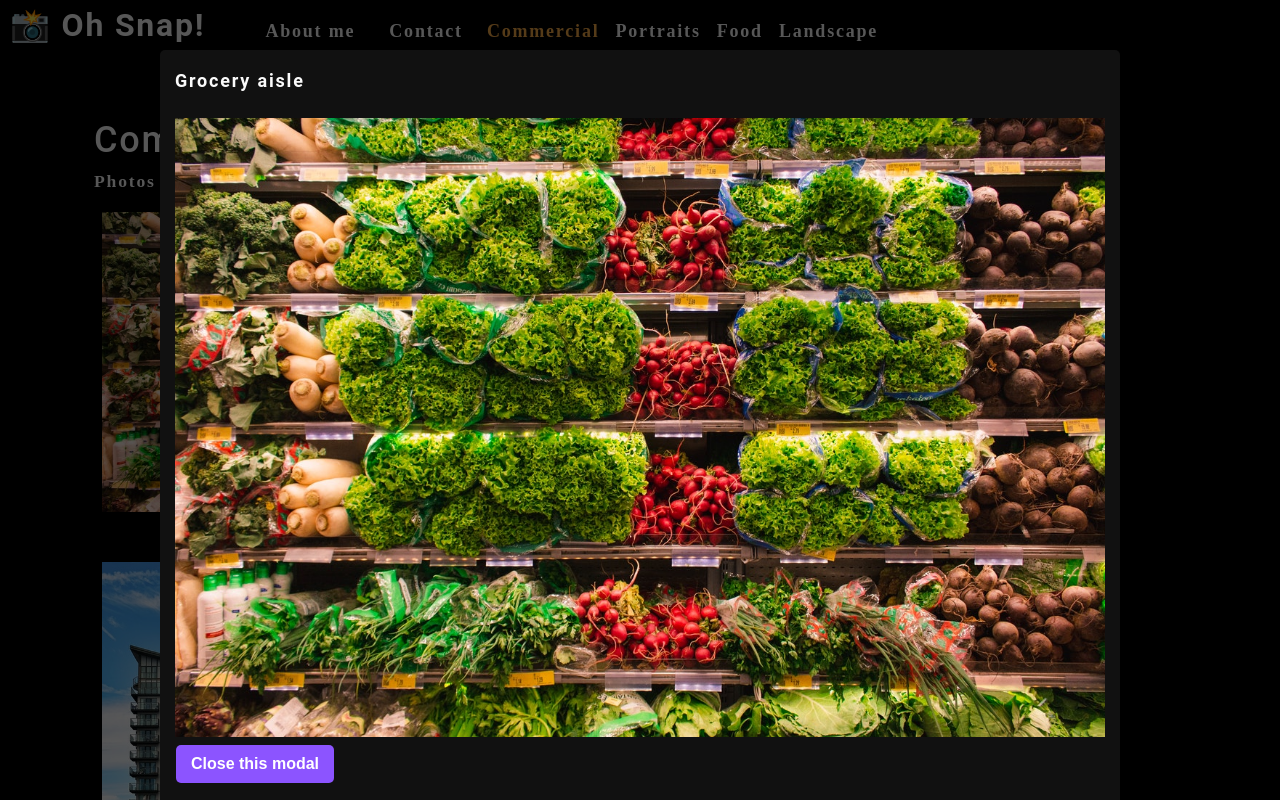
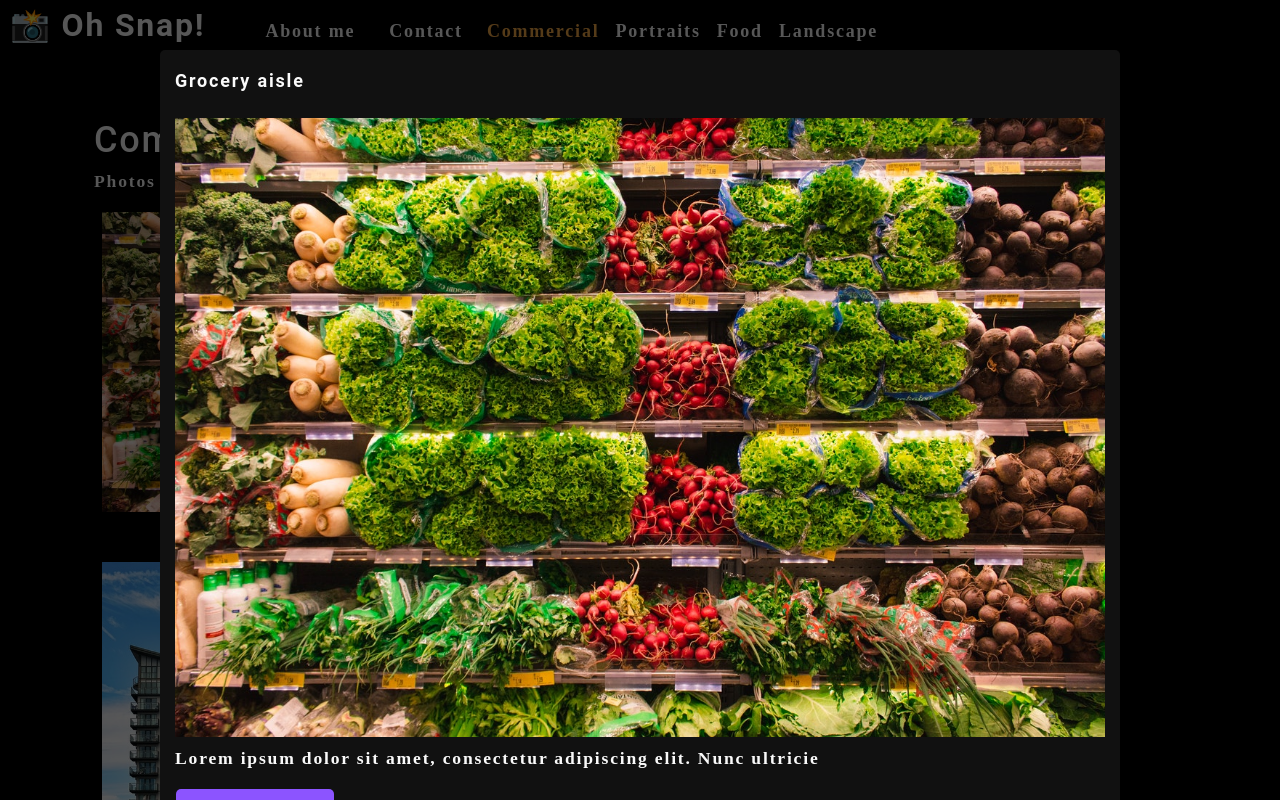
Before and after one commit to KJWesthoff/photo-port, a React (Create React App) app: page / in a window 1280 px wide. Both pictures are taken after a click on the picture 327 px from the left and 361 px from the top of the page. Shown: the top 800 px of the page. Built offline with nearby package versions, Linux system fonts and the light colour scheme; the HTML template or start-up script is replaced by a standard one.

Commit message:
testing implemented

```diff
--- a/src/components/Modal/index.js
+++ b/src/components/Modal/index.js
@@ -1,22 +1,27 @@
 import React from 'react'
 
 
-function Modal({currentPhoto}) {
-    const{name, category, description, index} = currentPhoto;
+const Modal = ({onClose , currentPhoto}) => {
+  const { name, category, description, index } = currentPhoto;
 
 
-    return (
-        <div className = "modalBackdrop">
-            <div className ="modalContainer">
-                <h3 className = "modalTitle">{name}</h3>
-                <img src = {require(`../../assets/large/${category}/${index}.jpg`).default} alt="current category"></img>
 
-            <p>
-                <button type="button">Close this modal</button>
-            </p>
-            </div>
-        </div>
-    );
+
+  return (
+    <div className="modalBackdrop">
+      <div className="modalContainer">
+        <h3 className="modalTitle">{name}</h3>
+        <img
+          src={require(`../../assets/large/${category}/${index}.jpg`).default}
+          alt="current category"
+        ></img>
+        <p>{description}</p>
+
+          <button onClick={onClose} type="button">Close this modal</button>
+
+      </div>
+    </div>
+  );
 }
 
 export default Modal;
--- a/src/components/Photolist/index.js
+++ b/src/components/Photolist/index.js
@@ -112,12 +112,12 @@
 
       const toggleModal = (image,i) =>{
         setCurrentPhoto({...image, index:i});
-        setIsModalOpen(true);
+        setIsModalOpen(!isModalOpen);
       }
 
       return (
         <div>
-          {isModalOpen && <Modal currentPhoto = {currentPhoto} />}
+          {isModalOpen && (<Modal currentPhoto = {currentPhoto} onClose= {toggleModal} />)}
             <div className="flex-row">
                 {currentPhotos.map((image,i)=>(
                     <img
```
Also changed, not shown: 2 other files (tests, documents, lock files or other folders).
